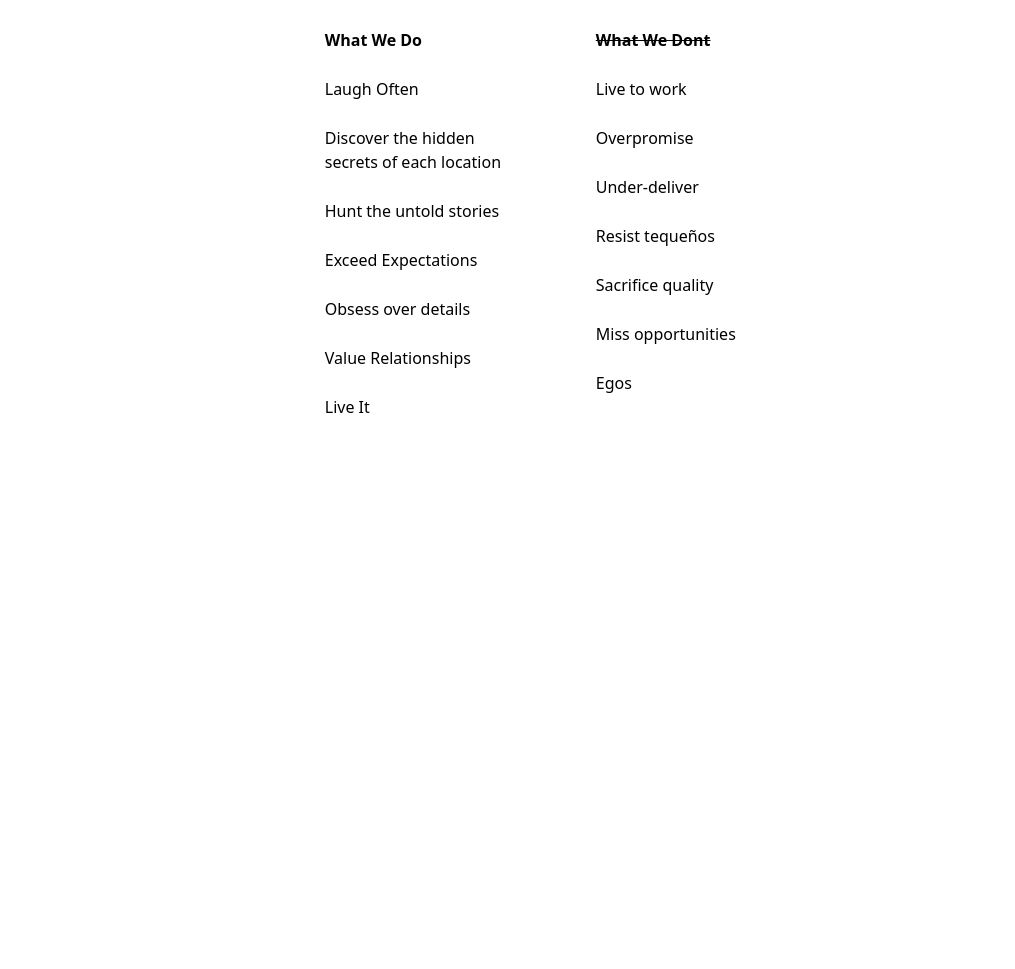
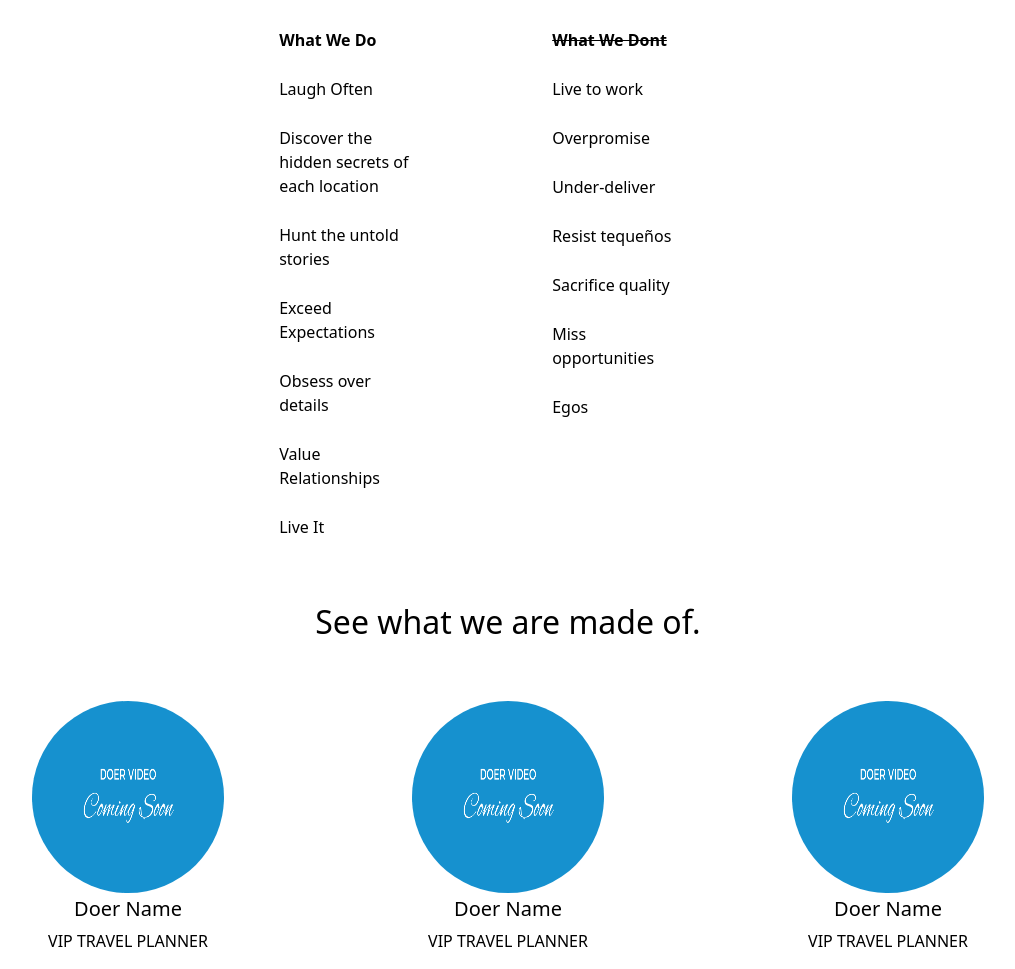
Before and after one commit to ed1868/OverseasMeetTheDoersPage, a plain HTML site: page index.html in a window 1280 px wide. Shown: the part 215-1184 px from the top of the page, without its empty margins (132-1147 px from the left). Before the commit the page ends 800 px from the top, so only its background shows below. Drawn offline with nearby package versions, Linux system fonts and the light colour scheme.

Commit message:
added placeholder picture and doer video section

```diff
--- a/index.css
+++ b/index.css
@@ -3,22 +3,22 @@ body{
 }
 
 ul {
-    columns: 2;
+    list-style: none;
+    margin-left: 33%;
+    /* columns: 2;
     -webkit-columns: 2;
-    -moz-columns: 2;
+    -moz-columns: 2; */
   }
 
-  #container {
-    display: flex;
-    flex-flow: row nowrap;
-    justify-content: space-around;
-/* it will calculate automatically, try space-between too */
-}
+.doerImage{
+    text-align: center;
+     width: 200px;
+  height: 200px;
+  border-radius: 50%;
+  /* overflow: hidden; */
+  border: none;
 
-#container ul {
 
-    max-width: 50%;
-    list-style: none;
 }
 
 #strike{
@@ -27,5 +27,13 @@ ul {
 
 li{
     padding-top:25px;
-    padding-left: 25%;
+
 }
+
+
+@media screen and (max-width: 600px) {
+ul{
+    list-style: none;
+    margin-left: 20%;
+}
+  }
--- a/index.html
+++ b/index.html
@@ -18,14 +18,16 @@
 </head>
 
 <body>
+
+    <!-- JUMBROTRON SECTION -->
     <section class="mainHeader">
         <div class="jumbotron">
 
 
             <div class="p-5 mb-4 bg-light rounded-3">
                 <div class="container-fluid">
-                    <h4 class="text-center pt-2">People + Passion</h4>
-                    <h1 class="col-md-12 fs-4 text-center pt-3">Meet Our Doers</h1>
+                    <h4 class="headerOne text-center pt-2">People + Passion</h4>
+                    <h1 class="col-md-12 fs-4 text-center pt-3 headerTwo">Meet Our Doers</h1>
 
                 </div>
             </div>
@@ -35,9 +37,12 @@
 
     </section>
 
+    <!-- WHAT WE DO SECTION  -->
     <section class="whatWeDo">
-        <div id="container" class="container">
-            <ul class="">
+        <div class="row container">
+            <div class="col-md-3"></div>
+            <div class="col-md-3">
+                <ul class="test">
                     <li><strong>What We Do</strong></li>
                     <li>Laugh Often</li>
                     <li>Discover the hidden secrets of each location</li>
@@ -46,7 +51,11 @@
                     <li>Obsess over details</li>
                     <li>Value Relationships</li>
                     <li>Live It</li>
+                </ul>
 
+            </div>
+            <div class="col-md-3">
+                <ul>
                     <li id="strike"><strong>What We Dont</strong></li>
                     <li>Live to work</li>
                     <li>Overpromise</li>
@@ -55,10 +64,47 @@
                     <li>Sacrifice quality</li>
                     <li>Miss opportunities</li>
                     <li>Egos</li>
-
                 </ul>
             </div>
+            <div class="col-md-3"></div>
+        </div>
+
+        <div class="row">
+            <div class="col-md-12">
+                <h2 class="text-center pt-5 pb-5">See what we are made of.</h2>
+            </div>
+        </div>
+
     </section>
+
+
+    <!-- VIDEOS SECTION -->
+    <section class="doerVideoSection container">
+        <div class="row ">
+            <div class="col-md-4 text-center">
+                <img class="doerImage img-thumbnail" src="./comingSoon.png">
+
+                <h5 class="doerName">Doer Name</h5>
+                <p class="doerJobTitle"> VIP TRAVEL PLANNER</p>
+            </div>
+            <div class="col-md-4 text-center" >
+                <img class="doerImage img-thumbnail" src="./comingSoon.png">
+
+                <h5 class="doerName">Doer Name</h5>
+                <p class="doerJobTitle"> VIP TRAVEL PLANNER</p>
+            </div>
+            <div class="col-md-4 text-center">
+                <img class="doerImage img-thumbnail" src="./comingSoon.png">
+
+                <h5 class="doerName">Doer Name</h5>
+                <p class="doerJobTitle"> VIP TRAVEL PLANNER</p>
+            </div>
+
+        </div>
+    </section>
+
+
+
 </body>
 <script src="https://cdn.jsdelivr.net/npm/bootstrap@5.0.0-beta3/dist/js/bootstrap.bundle.min.js"
     integrity="sha384-JEW9xMcG8R+pH31jmWH6WWP0WintQrMb4s7ZOdauHnUtxwoG2vI5DkLtS3qm9Ekf"
```
Also changed, not shown: comingSoon.png (added). Lines whose indentation alone changed are shown as unchanged.
